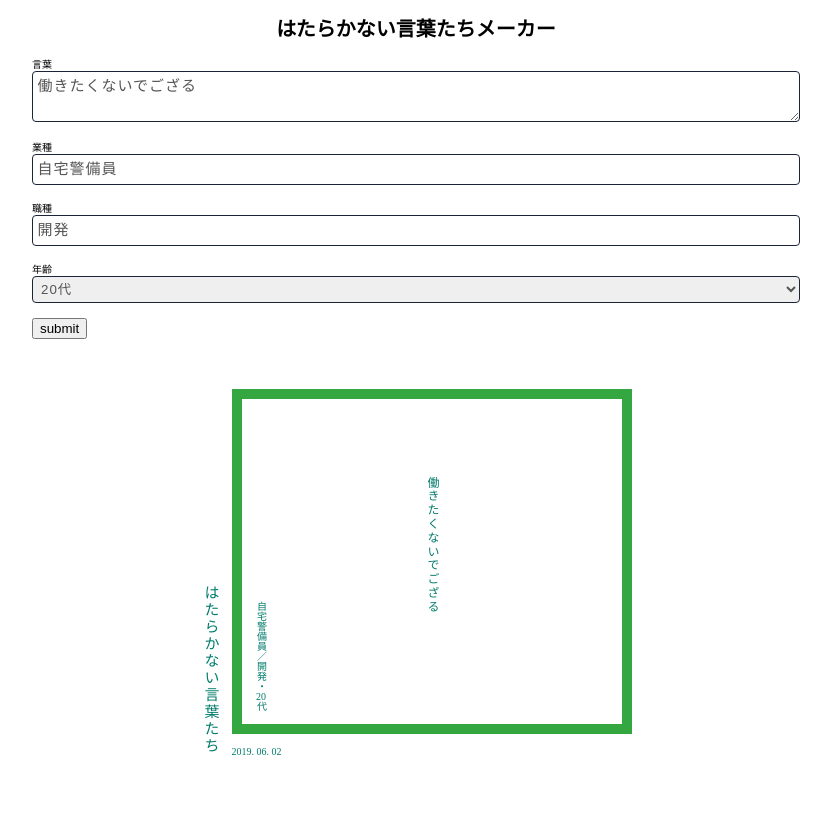
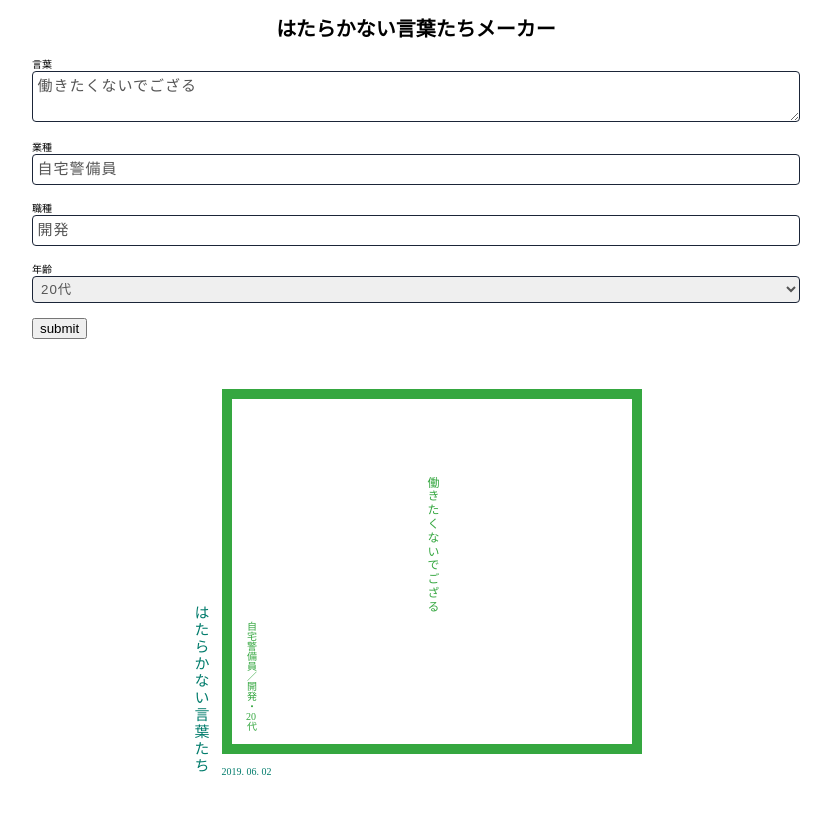
Before and after one commit to dashi296/wordsthatneet, a React (Create React App) app: page / in a window 1280 px wide. Shown: the top 814 px of the page, without its empty margins (224-1055 px from the left). Built offline with nearby package versions, Linux system fonts and the light colour scheme.

Commit message:
画像出力ずれcss修正

```diff
--- a/src/App.css
+++ b/src/App.css
@@ -45,20 +45,15 @@ body {
 }
 
 .canvas-container{
-  width: 90%;
-  height:90%;
-  max-width: 400px;
+  width:auto;
 }
 
 #canvas{
-  min-height: 345px;
-  border-color:#027c6c;
+  width: 400px;
+  height: 345px;
   position: relative;
-  box-sizing: border-box;
-  border: 25px solid #35a740;
-  border-width: 10px;
-  padding:20px;
-  color:#027c6c;
+  border: 10px solid #35a740;
+  color:#35a740;
   font-family: "游明朝", YuMincho,"ヒラギノ明朝 ProN W3", "Hiragino Mincho ProN", "HG明朝E", "ＭＳ Ｐ明朝","ＭＳ 明朝", 'Noto Serif JP', serif;
 }
 
--- a/src/App.js
+++ b/src/App.js
@@ -55,13 +55,11 @@ class App extends React.Component {
   downloadImage(){
 
     html2canvas(document.querySelector("#canvas")).then(canvas => {
-    //this.setState({image: canvas.toDataURL()});
     let link = document.createElement("a");
     link.href = canvas.toDataURL("image/png");
     link.download = "words.png";
     link.click();
     });
-    console.log(this.state.image);
   }
 
   render(){
```
